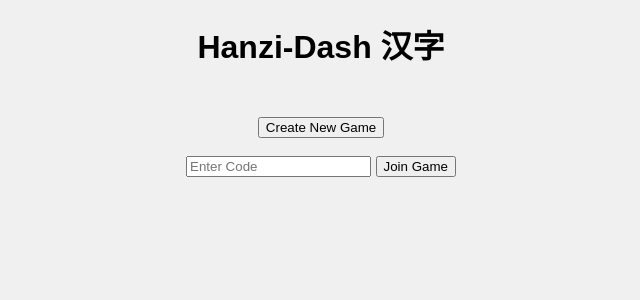
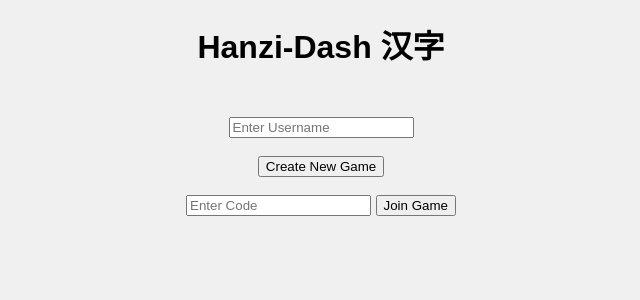
Before and after one commit to passionfruit18/lunar-lantern-mashup, a Flask app: page / in a window 1280 px wide. Shown: the top 300 px of the page, without its empty margins (319-959 px from the left). Run offline with Flask 3, Linux system fonts and the light colour scheme; some libraries are stand-ins or nearby versions.

Commit message:
Add Game object in Python and add concept of "username"
However there's a bug because "joined_room" event overwrites username for everybody in the room.

```diff
--- a/app.py
+++ b/app.py
@@ -8,6 +8,24 @@ from flask_socketio import SocketIO, join_room, emit
 app = Flask(__name__)
 app.config['SECRET_KEY'] = 'hanzi_secret_123'
 socketio = SocketIO(app, cors_allowed_origins="*")
+
+class Game:
+    def __init__(self, room_code):
+        self.room_code = room_code
+        self.board = [["" for _ in range(15)] for _ in range(15)]
+        self.players = []  # List of (username, session_id) tuples
+        self.status = "waiting"
+
+    def add_user(self, user_data):
+        """
+        Accepts a tuple (username: string, session_id: string)
+        and adds them to the game.
+        """
+        if len(self.players) < 4:  # Scrabble limit
+            self.players.append(user_data)
+            print(f"User {user_data[0]} added to Room {self.room_code}")
+            return True
+        return False
 
 # In-memory store for game sessions
 # Structure: { session_id: { "players": [id1, id2], "board": [], "tiles": [] } }
@@ -36,22 +54,47 @@ def index():
     return render_template('index.html')
 
 @socketio.on('create_session')
-def handle_create_session():
+def handle_create_session(data):
     """Creates a room, registers it, and notifies the creator."""
-    code = generate_session_code()
-    sessions[code] = create_new_game()
-    join_room(code)
-    print(f"Game Created: {code}")
-    emit('session_created', {'room': code})
+
+    username = data.get('username')
+    session_id = request.sid  # Unique ID for this specific connection
+
+    # 1. Generate Lucky Room Code
+    room_code = generate_session_code()
+
+    # 2. Initialize Game Object
+    new_game = Game(room_code)
+    new_game.add_user((username, session_id))
+
+    sessions[room_code] = new_game
+
+    join_room(room_code)
+    print(f"Game Created: {room_code}")
+    emit('session_created', {'room_code': room_code, 'username': username})
 
 @socketio.on('join_session')
 def handle_join_session(data):
     """Validates the room code and adds the player to the session."""
-    room = data.get('room')
-    if room in sessions:
-        join_room(room)
-        # Add player logic could go here
-        emit('joined_room', {'room': room, 'board': sessions[room]['board']})
+
+    username = data.get('username')
+    room_code = data.get('room_code')
+    session_id = request.sid
+
+    if room_code in sessions:
+        game = sessions[room_code]
+        success = game.add_user((username, session_id))
+
+        if success:
+            join_room(room_code)
+            emit('joined_room', {
+                'room_code': room_code,
+                'board': game.board,
+                'players': [p[0] for p in game.players], # Send list of usernames
+                'username': username
+            }, to=room_code)
+        else:
+            emit('error', {'message': 'Room Full'})
     else:
         emit('error', {'message': 'Invalid Room Code'})
 
--- a/templates/index.html
+++ b/templates/index.html
@@ -15,6 +15,8 @@
     <h1>Hanzi-Dash 汉字</h1>
 
     <div id="setup-area" class="menu">
+        <input type="text" id="username" placeholder="Enter Username" required>
+        <br><br>
         <button onclick="createGame()">Create New Game</button>
         <br><br>
         <input type="text" id="session-code" placeholder="Enter Code">
@@ -22,7 +24,8 @@
     </div>
 
     <div id="game-area" class="hidden">
-        <h3>Room: <span id="display-code"></span></h3>
+        <h3>Room: <span id="display-room-code"></span></h3>
+        <h3>User: <span id="display-username"></span></h3>
         <canvas id="game-canvas" width="600" height="600"></canvas>
         <div id="controls">
             <p>Click a square to place a tile (Simulated for Demo)</p>
@@ -35,28 +38,33 @@
         let currentRoom = "";
 
         function createGame() {
-            socket.emit('create_session');
+            const user = document.getElementById('username').value;
+            if (!user) return alert("Please enter a username");
+            socket.emit('create_session', { username: user });
         }
 
         function joinGame() {
-            const code = document.getElementById('session-code').value.toUpperCase();
-            socket.emit('join_session', {room: code});
+            const username = document.getElementById('username').value;
+            const room_code = document.getElementById('session-code').value.toUpperCase();
+            if (!username || !room_code) return alert("Enter both username and code");
+            socket.emit('join_session', { username: username, room_code: room_code });
         }
 
         socket.on('session_created', (data) => {
-            enterRoom(data.room);
+            enterRoom(data.room_code, data.username);
         });
 
         socket.on('joined_room', (data) => {
-            enterRoom(data.room);
+            enterRoom(data.room_code, data.username);
             drawBoard(data.board);
         });
 
-        function enterRoom(code) {
-            currentRoom = code;
+        function enterRoom(room_code, username) {
+            currentRoom = room_code;
             document.getElementById('setup-area').classList.add('hidden');
             document.getElementById('game-area').classList.remove('hidden');
-            document.getElementById('display-code').innerText = code;
+            document.getElementById('display-room-code').innerText = room_code;
+            document.getElementById('display-username').innerText = username;
         }
 
         function drawBoard(board) {
```
